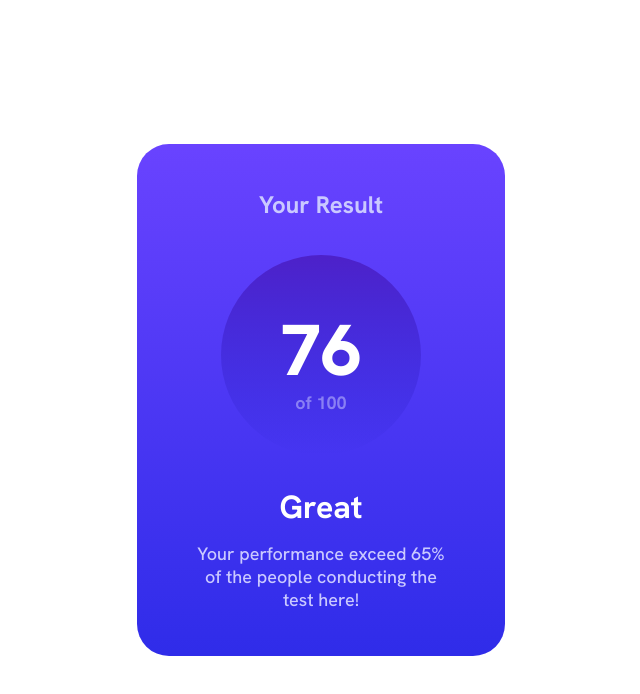
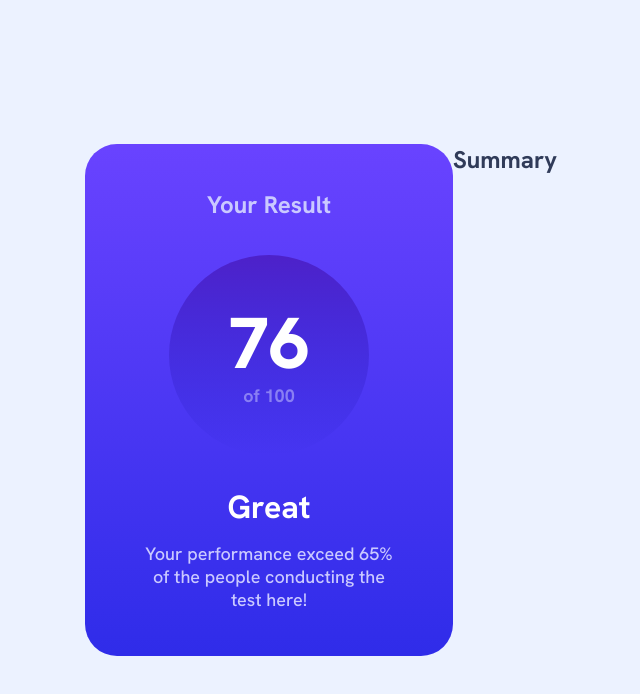
Before and after one commit to BYCODDE/-React-results-summary-component, a React (Vite) app: page / in a window 1280 px wide. Shown: the top 694 px of the page, without its empty margins (319-959 px from the left). Built offline with nearby package versions, Linux system fonts and the light colour scheme.

Commit message:
new commit!

```diff
--- a/src/components/Main/main.css
+++ b/src/components/Main/main.css
@@ -1,3 +1,3 @@
-/* main{
-
-} */
+main{
+    display: flex;
+}
--- a/src/components/Sectionleft/Circle/circle.css
+++ b/src/components/Sectionleft/Circle/circle.css
@@ -8,9 +8,6 @@
   transform: translate(-50%, -50%);
   text-align: center;
   flex-direction: column;
-  /* margin-top: 55px; */
-  /* margin-top: -55px; */
-  margin-top: -36px;
 }
 
 .main_score {
@@ -34,4 +31,5 @@
 .circle_div {
   margin-top: 35px;
   margin-bottom: 28px;
+  position: relative;
 }
--- a/src/components/Sectionright/Sectionright.jsx
+++ b/src/components/Sectionright/Sectionright.jsx
@@ -1,5 +1,9 @@
-export default Sectionright
-
-function Sectionright(){
-    return <section className="Sectionright"></section>
+export default Sectionright;
+import "./sectionright.css";
+function Sectionright() {
+  return (
+    <section className="Sectionright">
+      <h3 className="Summary">Summary</h3>
+    </section>
+  );
 }
--- a/src/components/Sectionright/sectionright.css
+++ b/src/components/Sectionright/sectionright.css
@@ -1 +1,9 @@
 /* .Sectionright{} */
+
+.Summary {
+  color: var(--Dark-Navy, #303b59);
+  font-size: 24px;
+  font-style: normal;
+  font-weight: 700;
+  line-height: normal;
+}
--- a/src/index.css
+++ b/src/index.css
@@ -7,4 +7,5 @@ body {
   height: 100vh;
   font-feature-settings: "clig" off, "liga" off;
   font-family: "Hanken Grotesk", sans-serif;
+  background: var(--Very-Light-blue, #ecf2ff);
 }
```
